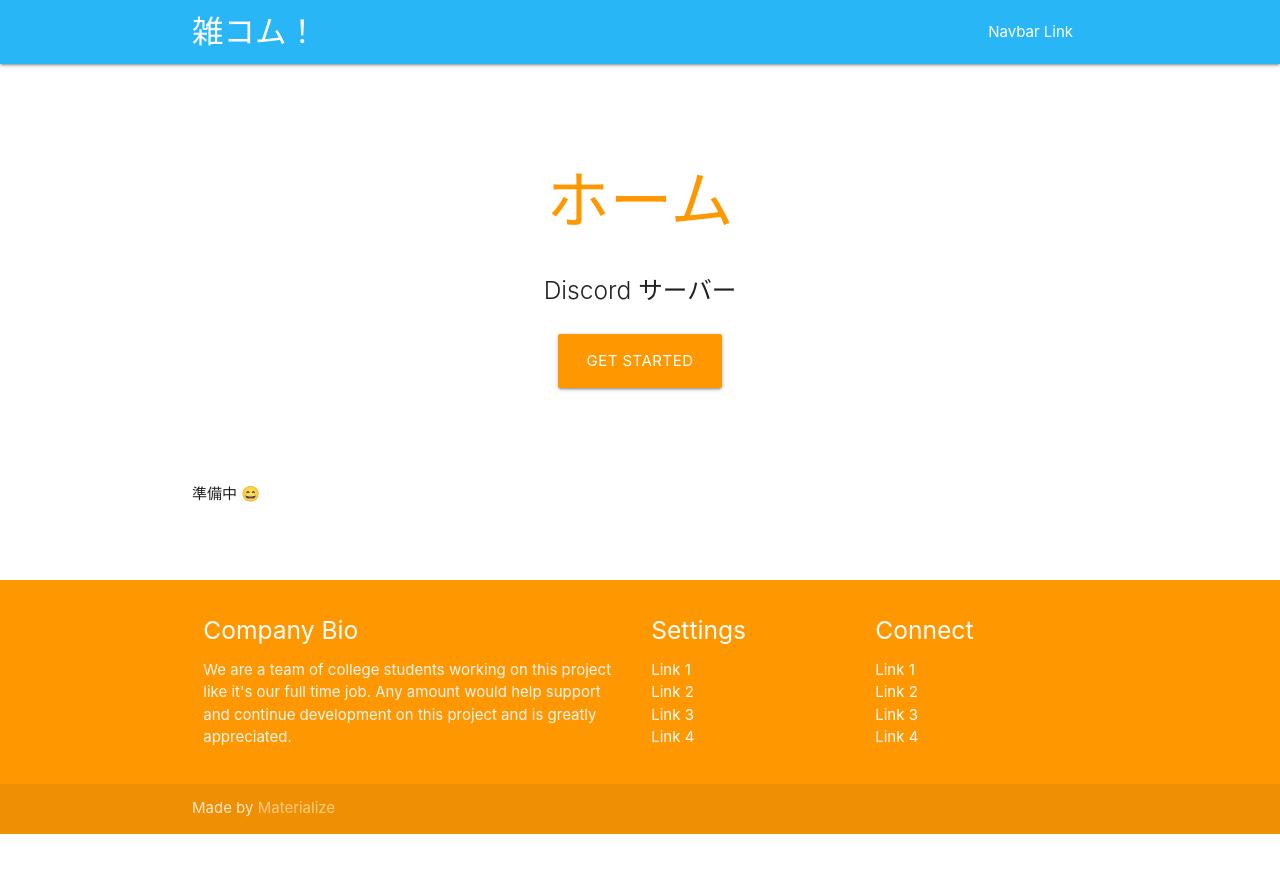
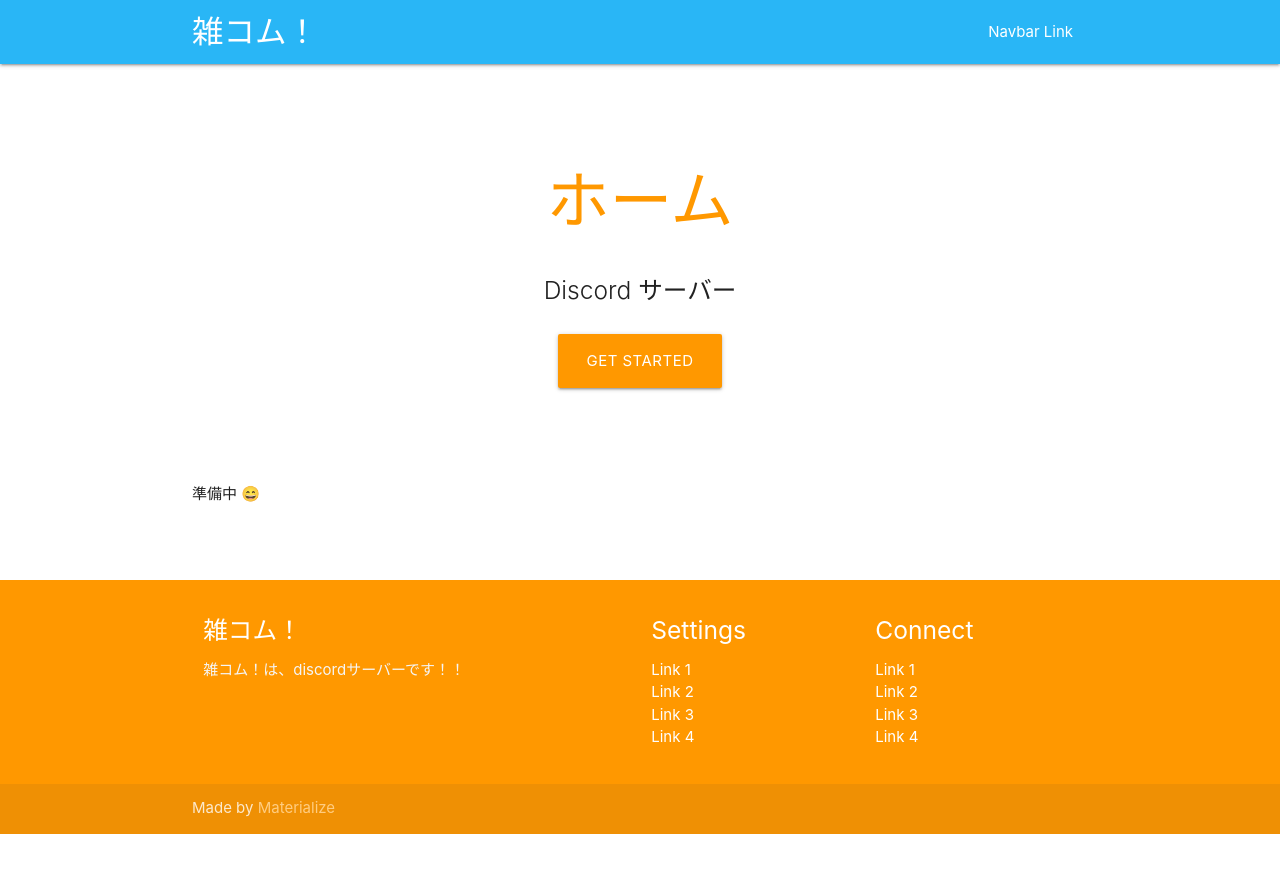
Before and after one commit to zatsukomu/zatsukomu-website-v1, a Jekyll site: the page built from docs/pages/index.md, in a window 1280 px wide. Shown: the top 873 px of the page. Built offline with Jekyll 4.4.1, drawn with Linux system fonts in a browser that asks for light colours; nearby versions of some CDN libraries; emoji names are drawn with the system emoji font.

Commit message:
Update footer.html

```diff
--- a/docs/_includes/footer.html
+++ b/docs/_includes/footer.html
@@ -2,8 +2,8 @@
     <div class="container">
       <div class="row">
         <div class="col l6 s12">
-          <h5 class="white-text">Company Bio</h5>
-          <p class="grey-text text-lighten-4">We are a team of college students working on this project like it's our full time job. Any amount would help support and continue development on this project and is greatly appreciated.</p>
+          <h5 class="white-text">雑コム！</h5>
+          <p class="grey-text text-lighten-4">雑コム！は、discordサーバーです！！</p>
 
 
         </div>
```
